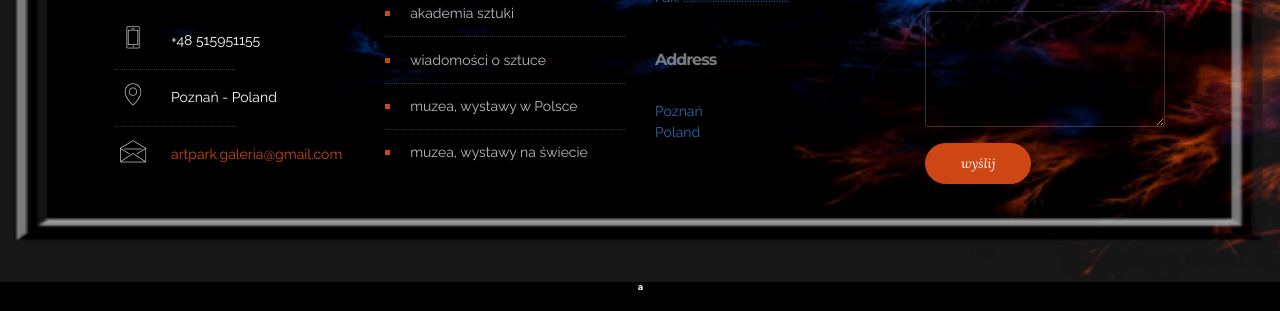
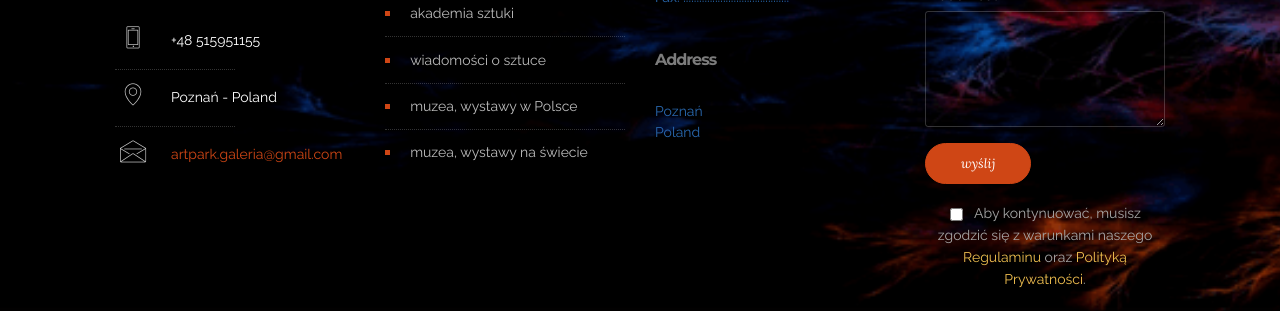
Before and after one commit to art-park/art-park.github.io, a plain HTML site: page page1.html in a window 1280 px wide. Shown: the part 226-537 px from the top of the page. Drawn offline with Linux system fonts and the light colour scheme; files whose address does not match are found by name.

Commit message:
create github pages

```diff
--- /dev/null
+++ b/assets/gdpr-plugin/gdpr-styles.css
@@ -0,0 +1,21 @@
+.gdpr-block {
+    padding: 10px 0;
+    font-size: 14px;
+    display: block;
+    text-align: center;
+}
+.gdpr-block.covert {
+	display: none;
+}
+.gdpr-block label input {
+    width: 15px;
+    margin-right: 10px;
+    vertical-align: middle;
+}
+.gdpr-block label {
+    color: #a7a7a7;
+    vertical-align: middle;
+    user-select: none;
+    margin-bottom: 0;
+    display: inline;
+}
--- a/page1.html
+++ b/page1.html
@@ -20,6 +20,7 @@
   <link rel="stylesheet" href="assets/dropdown/css/style.css">
   <link rel="stylesheet" href="assets/animate.css/animate.min.css">
   <link rel="stylesheet" href="assets/socicon/css/styles.css">
+  <link rel="stylesheet" href="assets/gdpr-plugin/gdpr-styles.css">
   <link rel="stylesheet" href="assets/theme/css/style.css">
   <link rel="stylesheet" href="assets/mobirise/css/mbr-additional.css" type="text/css">
 
@@ -60,7 +61,7 @@
 
 </section>
 
-<section class="engine"><a href="https://mobirise.info/q">responsive website templates</a></section><section class="mbr-footer mbr-section mbr-section-md-padding mbr-background mbr-after-navbar" id="contacts3-9" data-rv-view="17" style="background-image: url(assets/images/logo-pod.o-galerii-800x300.png); padding-top: 120px; padding-bottom: 90px;">
+<section class="engine"><a href="https://mobirise.info/r">free bootstrap templates</a></section><section class="mbr-footer mbr-section mbr-section-md-padding mbr-background mbr-after-navbar" id="contacts3-9" data-rv-view="17" style="background-image: url(assets/images/logo-pod.o-galerii-800x300.png); padding-top: 120px; padding-bottom: 90px;">
 
 
     <div class="row">
@@ -105,7 +106,7 @@
 
                 <form action="https://mobirise.com/" method="post" data-form-title="MESSAGE">
 
-                    <input type="hidden" value="eFyJZaf1pzumxlWKioUtgepKvcUwNXEkz7kD4uCcyhiNSP7wU34xwYaTDXr5aS4m5Fx2KZfkwkNzzIPGBBuYZZoz2DnK2wP5fc5v2zcg2WQInGtChVvRktcB+HOmh4vq" data-form-email="true">
+                    <input type="hidden" value="pHvRkEjMfoMdW01cnct6ZvXtE7AMvIaz6o2jgNvGkHOD47/FX5gVr9k+SS+XORYq8Q84LA/gMWg1S/ejOVtzuE+1JzaQHsTCH6O2nnEHAunfahP9n4G/8DH9w63CyvYO" data-form-email="true">
 
 
 
@@ -123,7 +124,7 @@
 
                     <div><button type="submit" class="btn btn-sm btn-primary">wyślij</button></div>
 
-                </form>
+                <span class="gdpr-block "><label><input type="checkbox" name="gdpr" id="gdpr-input" required="">Aby kontynuować, musisz zgodzić się z warunkami naszego <a href="’regulamin.html’">Regulaminu</a> oraz <a href="’polityka.html’">Polityką Prywatności</a>.</label></span></form>
 
             </div>
         </div>
@@ -168,18 +169,18 @@
   <script src="assets/web/assets/jquery/jquery.min.js"></script>
   <script src="assets/tether/tether.min.js"></script>
   <script src="assets/bootstrap/js/bootstrap.min.js"></script>
+  <script src="assets/cookies-alert-plugin/cookies-alert-core.js"></script>
+  <script src="assets/cookies-alert-plugin/cookies-alert-script.js"></script>
   <script src="assets/smooth-scroll/smooth-scroll.js"></script>
   <script src="assets/dropdown/js/script.min.js"></script>
   <script src="assets/touch-swipe/jquery.touch-swipe.min.js"></script>
   <script src="assets/viewport-checker/jquery.viewportchecker.js"></script>
   <script src="assets/social-likes/social-likes.js"></script>
-  <script src="assets/cookies-alert-plugin/cookies-alert-core.js"></script>
-  <script src="assets/cookies-alert-plugin/cookies-alert-script.js"></script>
   <script src="assets/theme/js/script.js"></script>
   <script src="assets/formoid/formoid.min.js"></script>
 
 
   <input name="animation" type="hidden">
-  <input name="cookieData" type="hidden" data-cookie-text="We use cookies to give you the best experience. Read our <a href='privacy.html'>cookie policy</a>.">
+  <input name="cookieData" type="hidden" data-cookie-text="W celu poprawy jakości naszych usług, stosujemy na tej stronie pliki cookies. Więcej szczegółów na ten temat znajdziesz na stronie <a href=’polityka.html’>Polityka Prywatności</a>.">
   </body>
 </html>
```
Also changed, not shown: index.html (+7 -6 lines), 1 other file.
